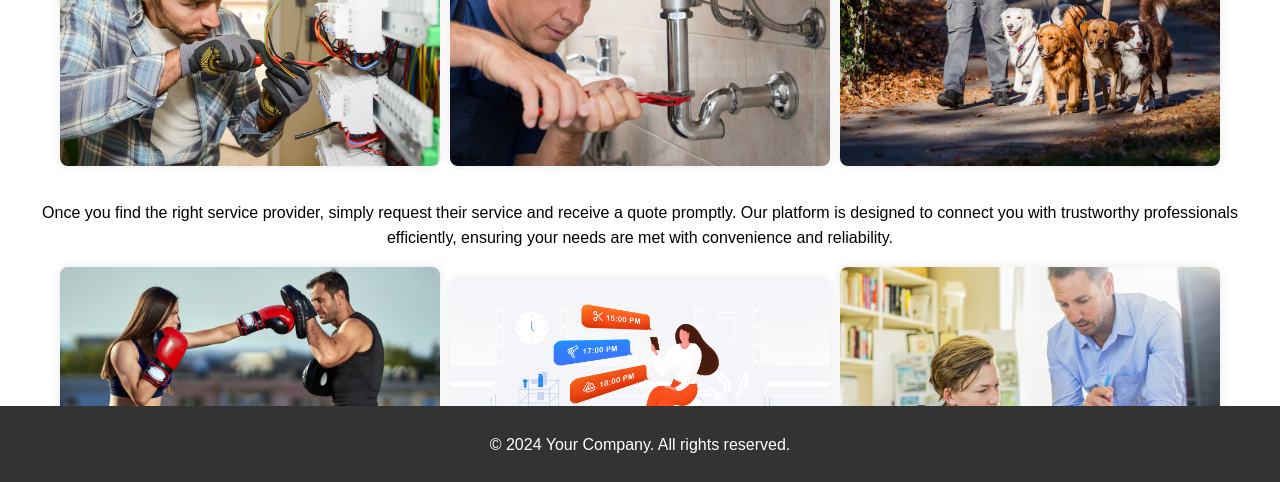
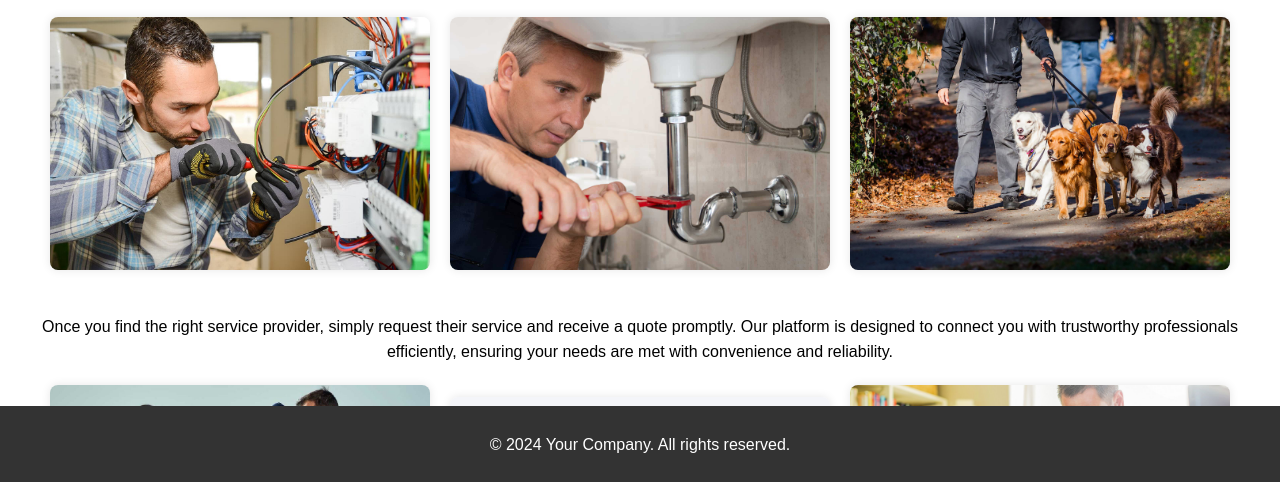
Before and after one commit to muhammadpaleker/servehome, a plain HTML site: page about.html in a window 1280 px wide. Shown: the part 316-798 px from the top of the page. Drawn offline with Linux system fonts and the light colour scheme.

Commit message:
Update about.html

```diff
--- a/about.html
+++ b/about.html
@@ -28,6 +28,7 @@
             z-index: 1000; /* Ensure header is above other content */
             top: 0; /* Position at the top of the viewport */
             left: 0; /* Align left */
+            border-bottom: 1px solid #333; /* Dark border bottom */
         }
 
         header h1 {
@@ -57,6 +58,7 @@
             margin: 0 auto;
             padding: 40px 20px;
             text-align: center;
+            margin-top: 100px; /* Adjusted margin top */
         }
 
         .image-grid {
@@ -64,13 +66,13 @@
             justify-content: center; /* Center align images */
             align-items: center;
             flex-wrap: wrap;
-            margin-top: 10px; /* Adjust margin top */
-            gap: 10px; /* Gap between images */
+            margin-top: 20px; /* Adjust margin top */
+            gap: 20px; /* Gap between images */
         }
 
         .image-item {
             flex: 0 1 calc(33.33% - 20px); /* Adjust width of images with gap */
-            margin-bottom: 10px; /* Adjust margin bottom */
+            margin-bottom: 20px; /* Adjust margin bottom */
             text-align: center;
         }
 
```
